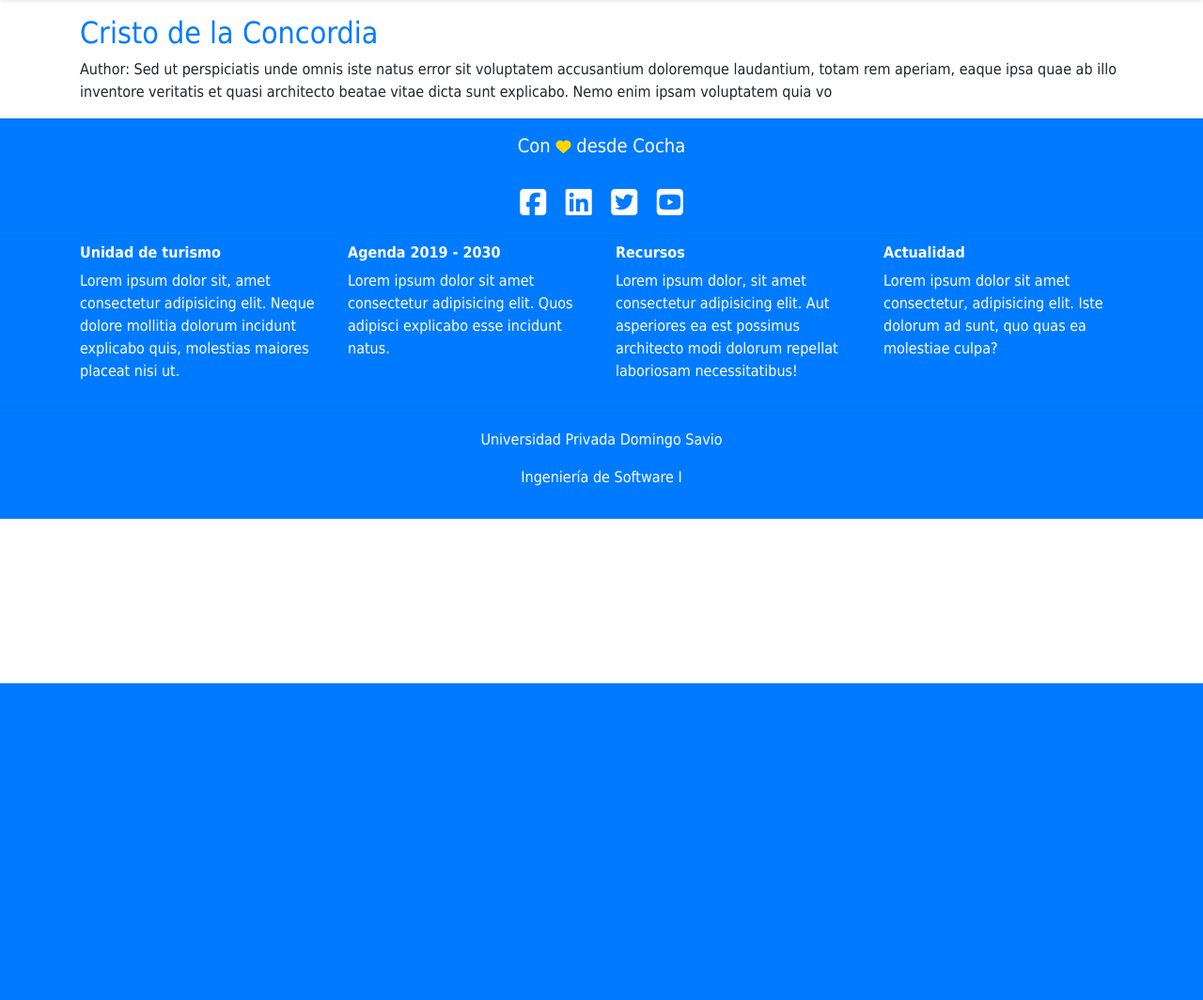
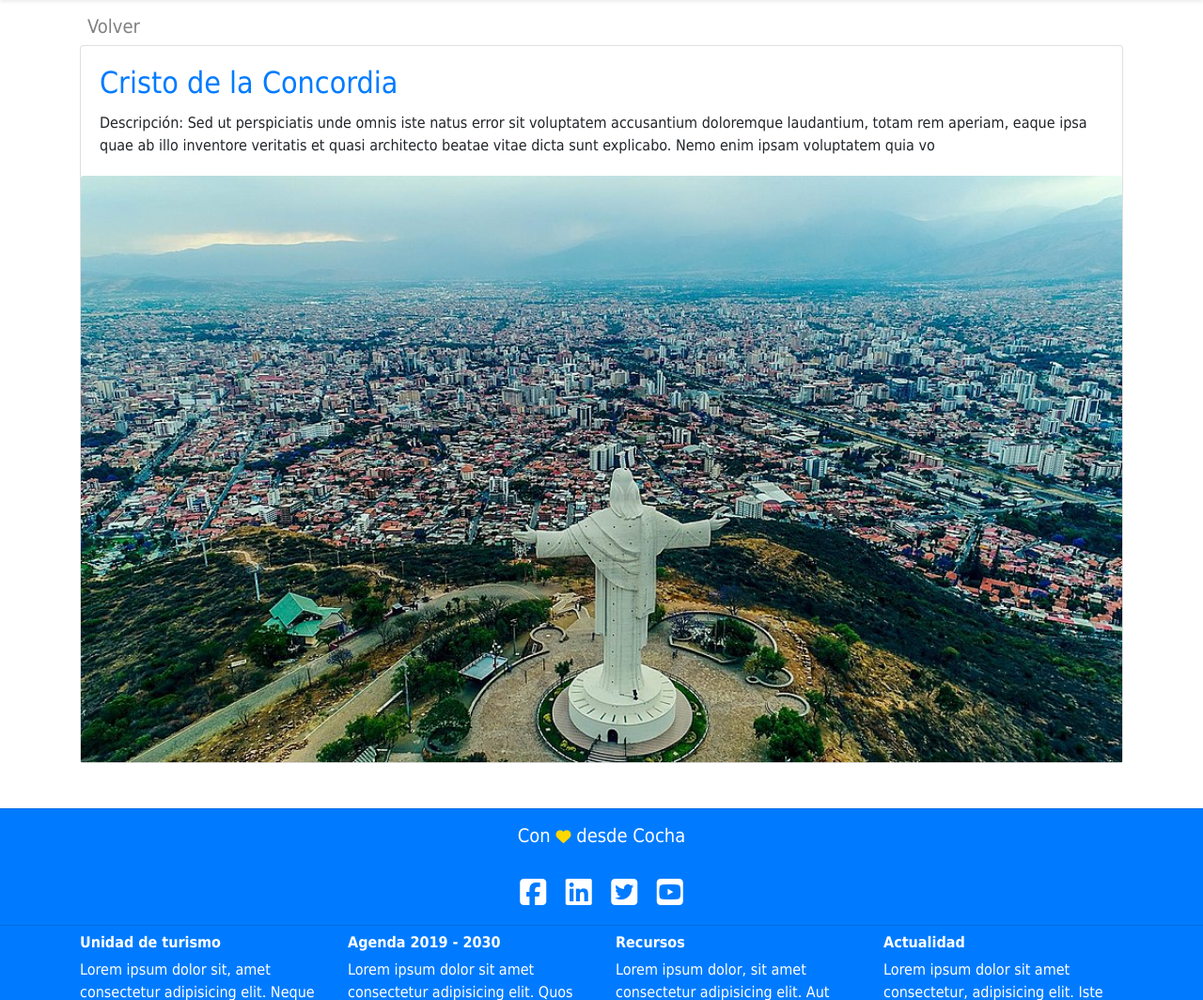
Before and after one commit to DavidLimah/proyecto, a Django app: page /lugares/1 in a window 1280 px wide. Shown: the part 73-1137 px from the top of the page at 94% size. Before the commit the page ends 800 px from the top, so only its background shows below. Run offline with Django 3.2, Linux system fonts and the light colour scheme; data comes from the database, SQL or seed files in the repository; both versions use the stored data as it was after the commit; some libraries are stand-ins or nearby versions.

Commit message:
Se completa módulo Lugares Turísticos

```diff
--- a/app_turismo/settings.py
+++ b/app_turismo/settings.py
@@ -137,6 +137,10 @@ STATICFILES_FINDERS = [
 	"django.contrib.staticfiles.finders.AppDirectoriesFinder",
 ]
 
+MEDIA_URL = '/media/'
+MEDIA_ROOT = os.path.join(BASE_DIR, 'media')
+
+
 # Default primary key field type
 # https://docs.djangoproject.com/en/3.2/ref/settings/#default-auto-field
 
--- a/app_turismo/urls.py
+++ b/app_turismo/urls.py
@@ -13,6 +13,8 @@ Including another URLconf
     1. Import the include() function: from django.urls import include, path
     2. Add a URL to urlpatterns:  path('blog/', include('blog.urls'))
 """
+from django.conf import settings
+from django.conf.urls.static import static
 from django.contrib import admin
 from django.urls import path, include
 
@@ -27,4 +29,4 @@ urlpatterns = [
     path('accounts/', include('users.urls')),
     path('', include('pages.urls')),
     path('lugares/', include('lugares.urls')),
-]
+] + static(settings.MEDIA_URL, document_root=settings.MEDIA_ROOT)
--- a/lugares/models.py
+++ b/lugares/models.py
@@ -4,7 +4,8 @@ from django.urls import reverse
 # Tablas
 class Lugares(models.Model):
 	nombre = models.CharField(max_length=200)
-	descripcion = models.CharField(max_length=200)
+	descripcion = models.CharField(max_length=250)
+	cover = models.ImageField(upload_to='covers/', blank=True)
 	created = models.DateTimeField(auto_now_add=True)
 	updated = models.DateTimeField(auto_now_add=True)
 
--- a/templates/lugares/lugares_detail.html
+++ b/templates/lugares/lugares_detail.html
@@ -3,8 +3,13 @@
 {% block title %}{{ lugares.nombre }}{% endblock title %}
 
 {% block content %}
-<div class="lugares-detail">
-	<h2><a href="">{{ lugares.nombre }}</a></h2>
-	<p>Author: {{ lugares.descripcion }}</p>
+<h5><a class="p-2 my-0 mr-md-auto" href="{% url 'lugares_list' %}" style="color: grey;">Volver</a></h5>
+<div class="card">
+  <div class="card-body">
+  	<h2 class="card-title"><a href="">{{ lugares.nombre }}</a></h2>
+    <p class="card-text">Descripción: {{ lugares.descripcion }}</p>
+  </div>
+  <img class="lugarescover card-img-top" src="{{ lugares.cover.url}}" alt="{{ lugares.nombre }}">
 </div>
+<br><br>
 {% endblock content %}
```
Also changed, not shown: templates/lugares/lugares_list.html (+14 -3 lines), db.sqlite3, lugares/migrations/0001_initial.py, media/covers/corani.jpg (added), media/covers/corani_Bpuh52M.jpg (added), media/covers/cristo.jpg (added), media/covers/cristo.png (added), media/covers/incachaca.jpg (added), media/covers/salar_vacas.jpg (added), media/covers/villa_tunari.jpg (added), 2 other files.
